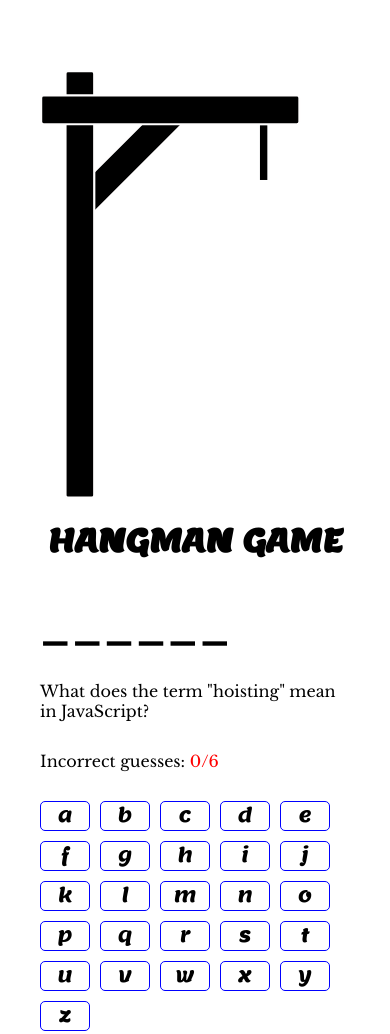
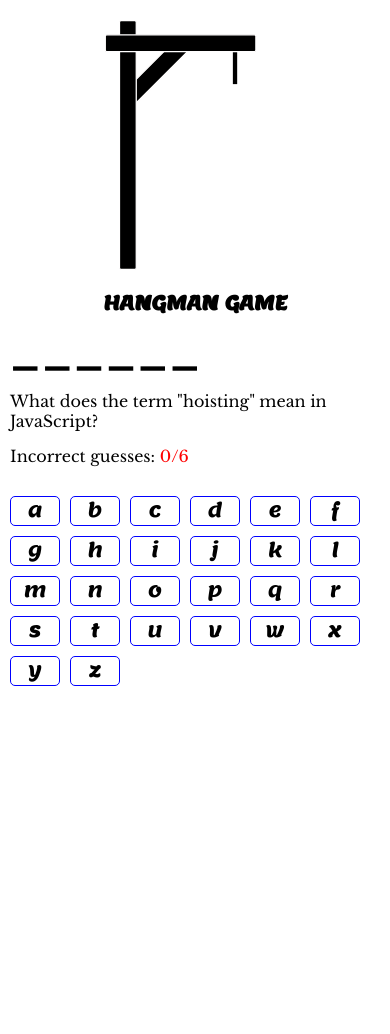
Before and after one commit to mrrobot911/hangman, a website: page index.html in a window 390 px wide. After the commit the page ends 844 px from the top, so only its background shows below. Drawn offline with nearby package versions, Linux system fonts and the light colour scheme.

Commit message:
fix: mobile adaptive

```diff
--- a/style.css
+++ b/style.css
@@ -147,5 +147,24 @@ body {
 @media (max-width: 768px) {
   body {
     flex-direction: column;
+    margin: 10px auto;
+    gap: 10px;
+  }
+  .hero-el {
+    font-size: 20px;
+  }
+  .question-el {
+    padding: 15px 0px;
+  }
+  svg {
+    height: 300px;
   }
 }
+@media (max-width: 490px) {
+  body {
+    padding: 10px 10px;
+  }
+  svg {
+    height: 250px;
+  }
+}
```
